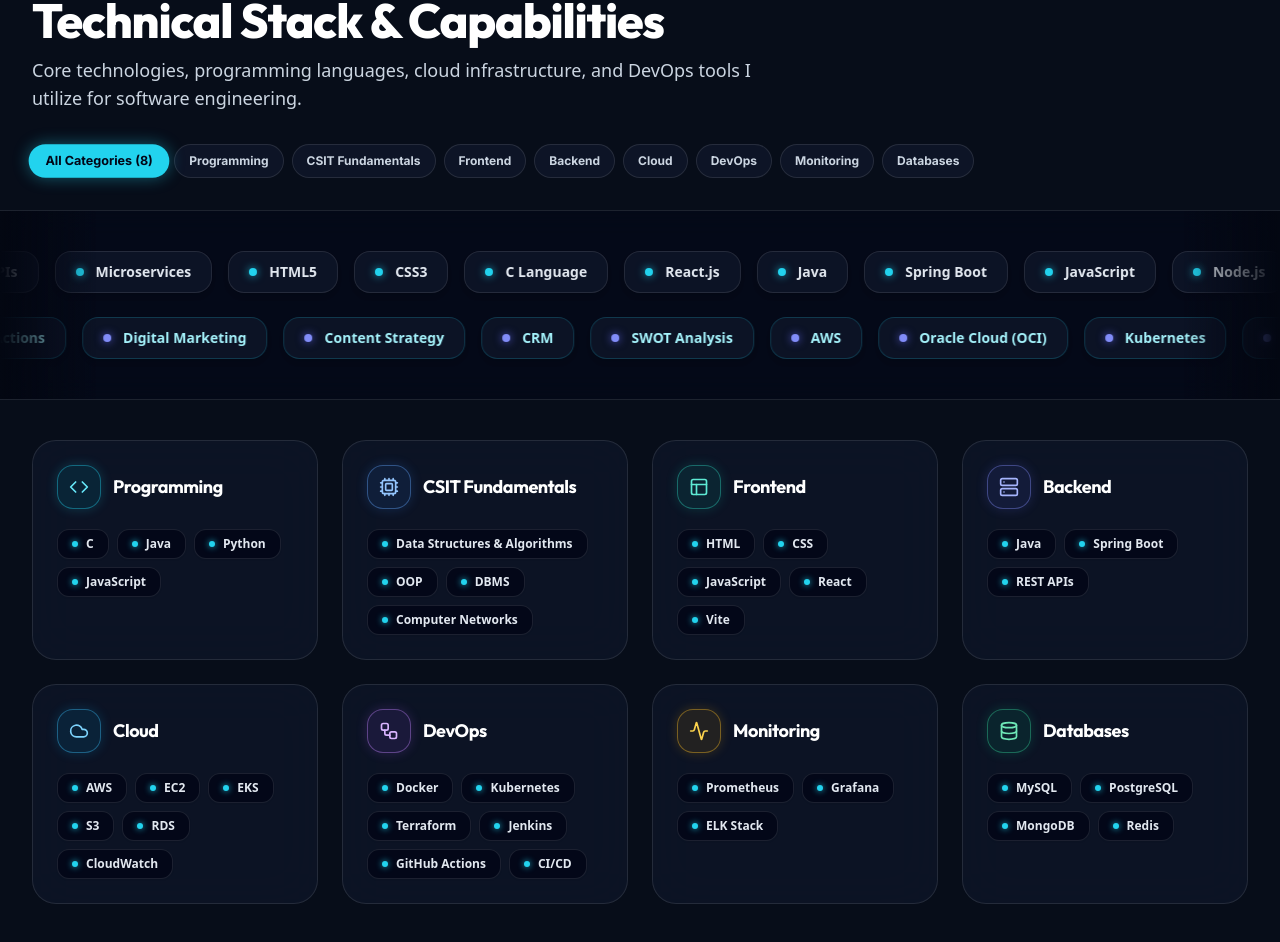
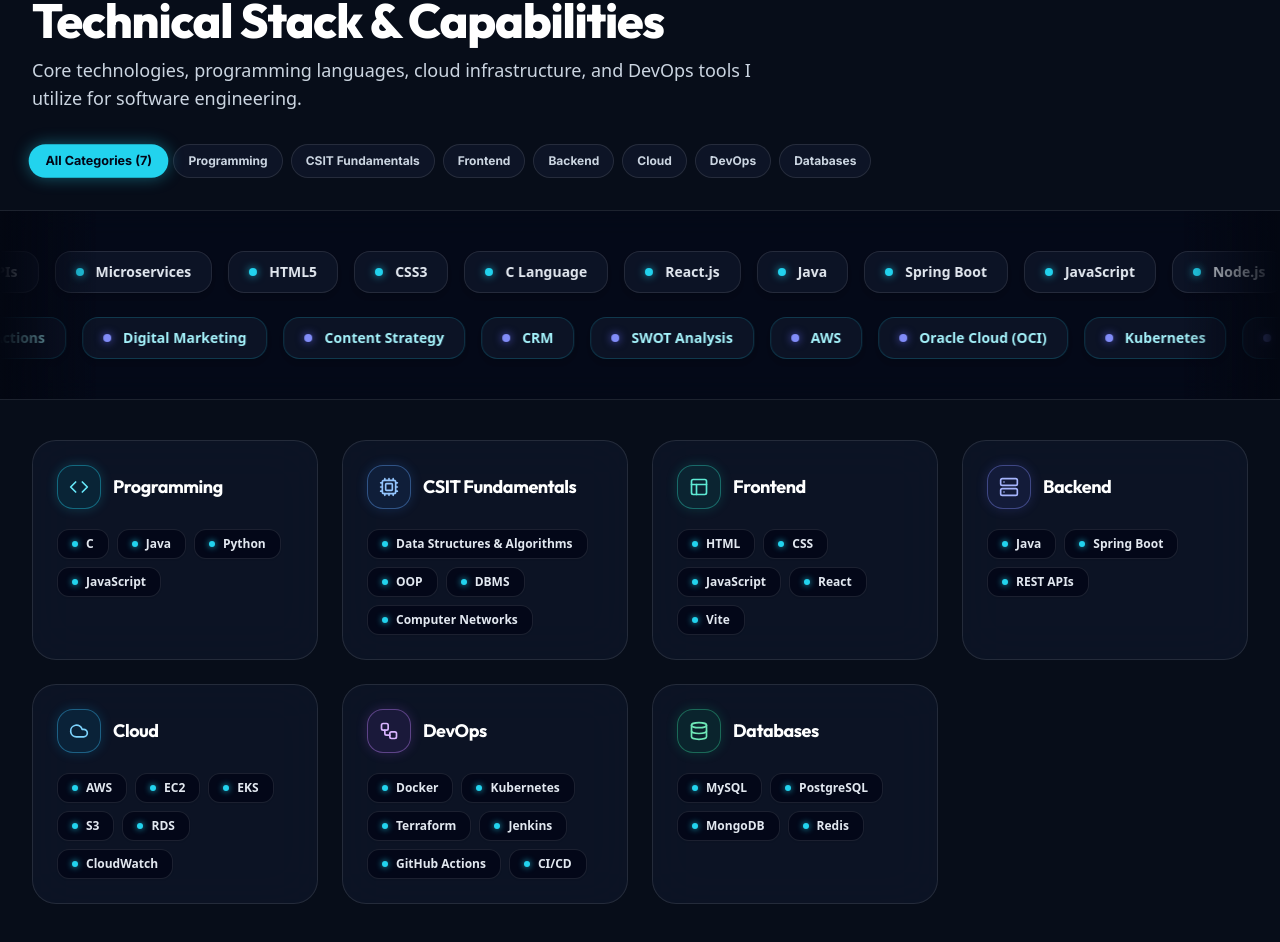
Before and after one commit to BODARITHWIK/rithwik-portfolio, a React (Vite) app: page / in a window 1280 px wide. Shown: the part 4359-5301 px from the top of the page. Built offline with nearby package versions, Linux system fonts and the light colour scheme.

Commit message:
Remove Monitoring category from Skills section

```diff
--- a/src/components/Skills.jsx
+++ b/src/components/Skills.jsx
@@ -7,7 +7,6 @@
   Server,
   Cloud,
   Workflow,
-  Activity,
   Database,
   Sparkles,
   CheckCircle2
@@ -71,13 +70,6 @@
         "GitHub Actions",
         "CI/CD",
       ],
-    },
-    {
-      id: "monitoring",
-      title: "Monitoring",
-      icon: Activity,
-      color: "border-amber-400/40 text-amber-300 bg-amber-500/10 shadow-[0_0_12px_rgba(245,158,11,0.2)]",
-      skills: ["Prometheus", "Grafana", "ELK Stack"],
     },
     {
       id: "databases",
```
